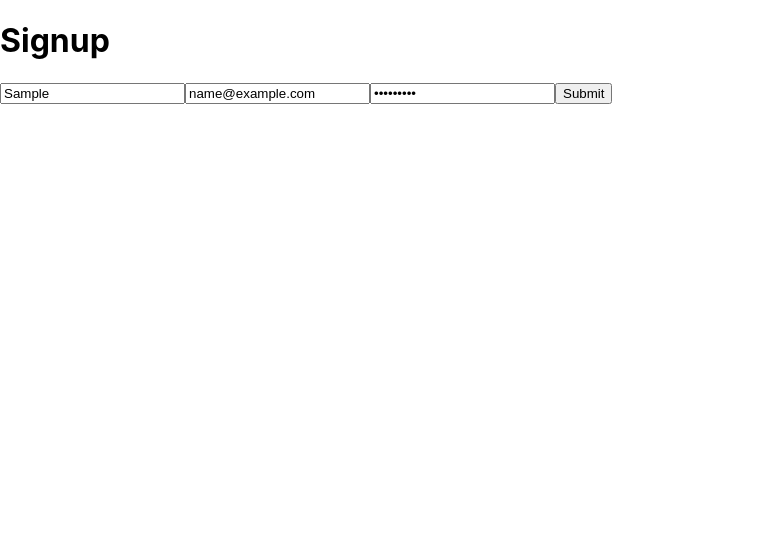
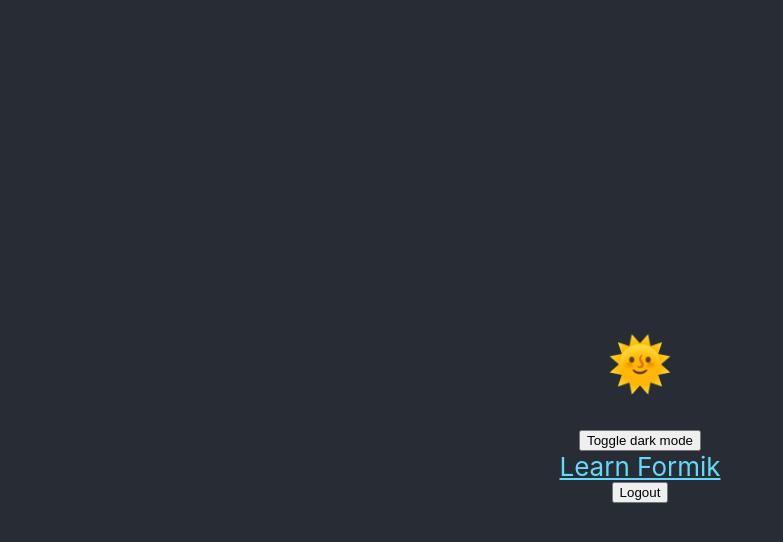
Before and after one commit to sbrcode/formik-authentication, a React (Create React App) app: page / in a window 1280 px wide. Both pictures are taken after typing "Sample", "name@example.com", "Sample123" into the empty fields and a click on the button "Submit". Shown: the top 542 px of the page, without its empty margins (0-783 px from the left). Built offline with nearby package versions, Linux system fonts and the light colour scheme.

Commit message:
login-working

```diff
--- a/src/App.tsx
+++ b/src/App.tsx
@@ -1,20 +1,14 @@
 import "./App.css"
 import Home from "./Pages/Home"
 import LoginPage from "./Pages/LoginPage"
-import { UserContext, UserProvider } from "./Context/UserContext"
-import { ThemeProvider } from "./Context/ThemeContext"
+import UserContext from "./Context/UserContext"
+
 import { useContext } from "react"
 
 const App = () => {
   const { isAuthenticated } = useContext(UserContext)
-  console.log(isAuthenticated)
-  return (
-    <UserProvider>
-      <ThemeProvider>
-        {isAuthenticated ? <Home /> : <LoginPage />}
-      </ThemeProvider>
-    </UserProvider>
-  )
+
+  return isAuthenticated ? <Home /> : <LoginPage />
 }
 
 export default App
--- a/src/Context/UserContext.tsx
+++ b/src/Context/UserContext.tsx
@@ -36,7 +36,7 @@
 
 const UserContext = createContext<User>(defaultUser)
 
-const UserProvider: FC<PropsWithChildren> = ({ children }) => {
+export const UserProvider: FC<PropsWithChildren> = ({ children }) => {
   const [user, setUser] = useState(defaultUserDetails)
   const [isAuthenticated, ToggleAuthenticated] = useState(false)
 
@@ -52,9 +52,9 @@
 
   const logout = () => {
     setUser(defaultUserDetails)
+    ToggleAuthenticated(false)
   }
 
-  console.log(user, isAuthenticated)
   return (
     <UserContext.Provider
       value={{ user, isAuthenticated, login, logout, toggleAuthent }}
@@ -64,4 +64,4 @@
   )
 }
 
-export { UserProvider, UserContext }
+export default UserContext
--- a/src/Pages/Home/index.tsx
+++ b/src/Pages/Home/index.tsx
@@ -1,11 +1,11 @@
 import "../../App.css"
 import ToggleDarkMode from "../../Components/ToggleDarkMode"
-import { UserContext } from "../../Context/UserContext"
+import UserContext from "../../Context/UserContext"
 import { useContext } from "react"
 
 const Home = () => {
-  const { isAuthenticated } = useContext(UserContext)
-  console.log(isAuthenticated)
+  const { isAuthenticated, logout } = useContext(UserContext)
+
   return (
     <div className="App">
       <header className="App-header">
@@ -16,8 +16,11 @@
           target="_blank"
           rel="noopener noreferrer"
         >
-          Learn Formik
+          {isAuthenticated ? "Learn Formik" : "fezkljflkezjlf"}
         </a>
+        <button type="submit" onClick={logout}>
+          Logout
+        </button>
       </header>
     </div>
   )
--- a/src/Pages/LoginPage/index.tsx
+++ b/src/Pages/LoginPage/index.tsx
@@ -2,24 +2,20 @@
 import { Formik, FormikHelpers, Form, Field } from "formik"
 import * as Yup from "yup"
 import { Button, TextField } from "@mui/material"
-import { UserContext, IUser } from "../../Context/UserContext"
-// import { useAuthDispatch } from "../global/Contexts/Authentification/customHook/useAuthDispatch";
-// import { IAuthDispatchContext } from "../global/Contexts/Authentification/interfaces";
+import UserContext, { IUser } from "../../Context/UserContext"
 
 const RequiredMsg = "Ce champ est requis"
 
 const validationSchema = Yup.object({
   username: Yup.string(),
-  mail: Yup.string().email("Un email valide est requis").required(RequiredMsg),
+  email: Yup.string().email("Un email valide est requis").required(RequiredMsg),
   password: Yup.string().required(RequiredMsg),
 })
 
 const LoginPage = () => {
   document.title = "Login"
   const { login, toggleAuthent } = useContext(UserContext)
-  // const { dispatchAuth }: IAuthDispatchContext = useAuthDispatch();
   const initialValues = {
-    // username: "",
     email: "",
     password: "",
   }
@@ -29,15 +25,11 @@
       <h1>Signup</h1>
       <Formik
         initialValues={initialValues}
-        // validationSchema={validationSchema}
+        validationSchema={validationSchema}
         onSubmit={(values: IUser, { setSubmitting }: FormikHelpers<IUser>) => {
-          // setTimeout(() => {
           login(values)
           toggleAuthent()
           setSubmitting(false)
-          // console.log(values, isAuthenticated)
-          alert(JSON.stringify(values, null, 2))
-          // }, 500)
         }}
       >
         <Form>
--- a/src/index.tsx
+++ b/src/index.tsx
@@ -2,6 +2,14 @@
 import ReactDOM from "react-dom/client"
 import "./index.css"
 import App from "./App"
+import { UserProvider } from "./Context/UserContext"
+import { ThemeProvider } from "./Context/ThemeContext"
 
 const root = ReactDOM.createRoot(document.getElementById("root") as HTMLElement)
-root.render(<App />)
+root.render(
+  <UserProvider>
+    <ThemeProvider>
+      <App />
+    </ThemeProvider>
+  </UserProvider>
+)
```
